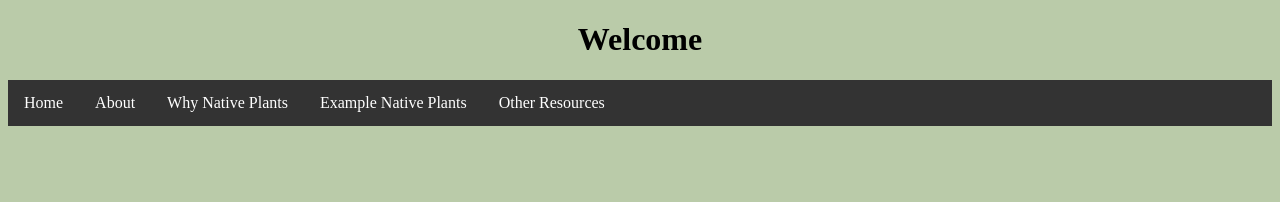
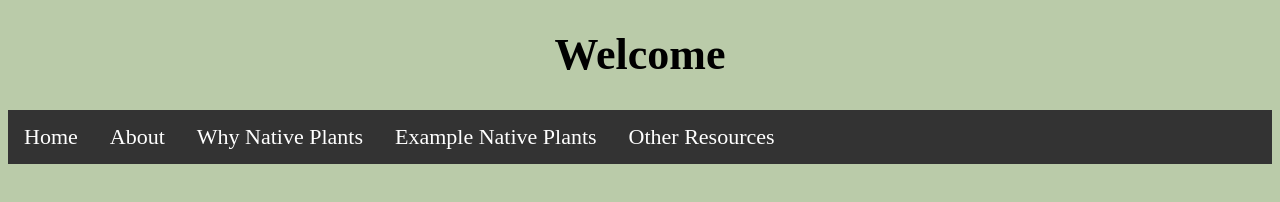
Before and after one commit to sofiegmerek/nativeplantsguide, a plain HTML site: page index.html in a window 1280 px wide. Drawn offline with Linux system fonts and the light colour scheme.

Commit message:
Update index.css

```diff
--- a/index.css
+++ b/index.css
@@ -5,6 +5,9 @@ body, html{
     background-color: #BACBA9;
     text-align: center;
     cursor: url("small.png"), pointer;
+
+    font-family: 'Asap';font-size: 22px;
+
 
 }
 
```
